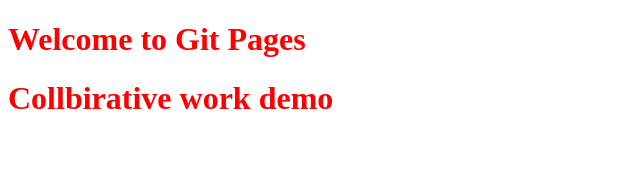
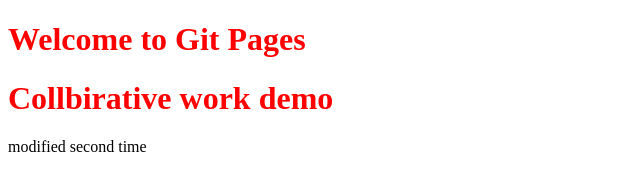
Before and after one commit to dvnr76/gitpagesdemo, a plain HTML site: page index.html in a window 1280 px wide. Shown: the whole page, without its empty margins (0-640 px from the left). Drawn offline with Linux system fonts and the light colour scheme.

Commit message:
commited second time

```diff
--- a/index.html
+++ b/index.html
@@ -10,6 +10,7 @@
 <body>
     <h1>Welcome to Git Pages</h1>
     <h1>Collbirative work demo</h1>
+    <p>modified second time</p>
 
 </body>
 </html>
```
